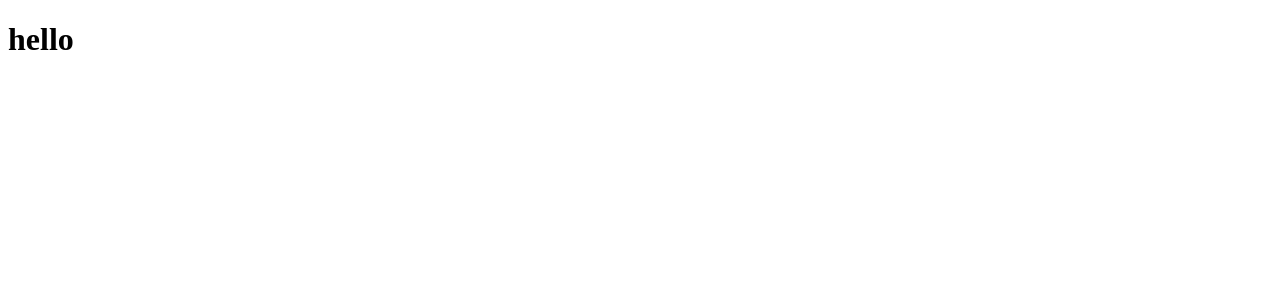
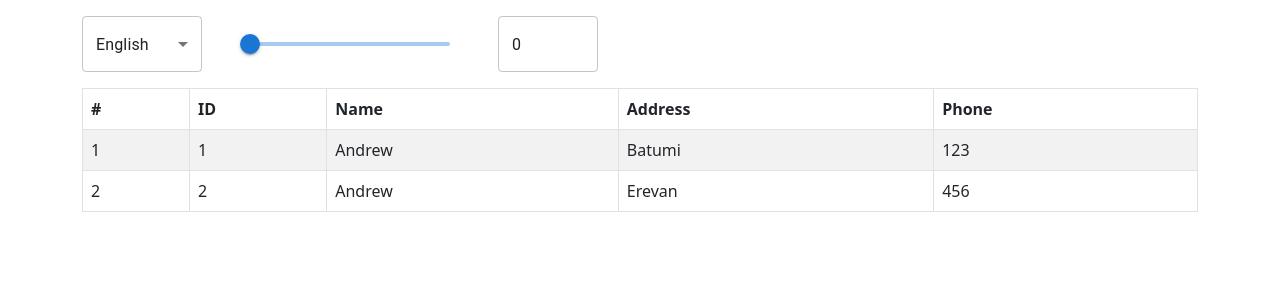
Before and after one commit to elsuppo/faker-data-ilearn, a React (Create React App) app: page / in a window 1280 px wide. Shown: the top 300 px of the page. Built offline with nearby package versions, Linux system fonts and the light colour scheme.

Commit message:
feat: add template table, dropdown, slider for error value

```diff
--- a/src/App.js
+++ b/src/App.js
@@ -1,10 +1,41 @@
+import { faker } from '@faker-js/faker';
+
+import PersonTable from './components/person-table';
+import Toolbar from './components/toolbar';
+import {Container, Stack } from 'react-bootstrap';
+
+faker.locale = 'de';
+
+function App() {
+
+  // test object
+  const persons = [
+    {
+      number: 1,
+      id: 1,
+      name: 'Andrew',
+      address: 'Batumi',
+      phone: '123'
+    },
+    {
+      number: 2,
+      id: 2,
+      name: 'Andrew',
+      address: 'Erevan',
+      phone: '456'
+    },
+  ]
+
+  return (
+    <Container>
+<Stack gap={3} className="mt-3">
+<Toolbar />
+      <PersonTable persons={persons} />
+</Stack>
 
 
-function App() {
-  return (
-    <div className="App">
-      <h1>hello</h1>
-    </div>
+    </Container>
+
   );
 }
 
--- /dev/null
+++ b/src/components/person-table-row.js
@@ -0,0 +1,14 @@
+const PersonTableRow = ({number, id, name, address, phone }) => {
+
+  return (
+    <tr>
+      <td>{number}</td>
+      <td>{id}</td>
+      <td>{name}</td>
+      <td>{address}</td>
+      <td>{phone}</td>
+    </tr>
+  )
+}
+
+export default PersonTableRow;
--- /dev/null
+++ b/src/components/person-table.js
@@ -0,0 +1,35 @@
+import Table from 'react-bootstrap/Table';
+
+import PersonTableRow from './person-table-row';
+
+const PersonTable = ({persons}) => {
+
+  const personTableRows = persons.map(person => {
+    const { id } = person;
+    return (
+      <PersonTableRow
+        key={id}
+        {...person}
+      />
+    )
+  })
+
+  return (
+    <Table striped bordered responsive>
+      <thead>
+        <tr>
+          <th scope="col">#</th>
+          <th scope="col">ID</th>
+          <th scope="col">Name</th>
+          <th scope="col">Address</th>
+          <th scope="col">Phone</th>
+        </tr>
+      </thead>
+      <tbody>
+        {personTableRows}
+      </tbody>
+    </Table>
+  )
+}
+
+export default PersonTable;
--- /dev/null
+++ b/src/components/toolbar.js
@@ -0,0 +1,41 @@
+import { useState, useEffect } from 'react';
+import { Stack } from 'react-bootstrap';
+
+import DropdownLang from './toolbar/dropdown-lang';
+import ControlsValueError from './toolbar/controls-value-error';
+import ControlsSeed from './toolbar/controls-seed';
+
+const Toolbar = () => {
+  const initialLang = localStorage.getItem('lang') ? localStorage.getItem('lang') : 'en';
+  const initialValueError = localStorage.getItem('valueError') ? localStorage.getItem('valueError') : 0;
+
+  const [lang, setLang] = useState(initialLang),
+    [valueError, setValueError] = useState(initialValueError);
+
+  useEffect(() => {
+    localStorage.setItem('lang', lang);
+    localStorage.setItem('valueError', valueError);
+  }, [lang, valueError]);
+
+  const handleChange = (event) => {
+    switch (event.target.name) {
+      case 'lang':
+        setLang(event.target.value);
+        break;
+      case 'valueError':
+        event.target.value > 1000 ? setValueError(1000) : setValueError(event.target.value);
+        break;
+      // no default
+    }
+  }
+
+  return (
+    <Stack direction="horizontal" gap={5}>
+      <DropdownLang lang={lang} handleChange={handleChange} />
+      <ControlsValueError valueError={valueError} handleChange={handleChange}/>
+      <ControlsSeed />
+    </Stack>
+  )
+}
+
+export default Toolbar;
--- /dev/null
+++ b/src/components/toolbar/controls-seed.js
@@ -0,0 +1,12 @@
+
+
+const ControlsSeed = () => {
+
+  return (
+    <>
+
+    </>
+  )
+}
+
+export default ControlsSeed;
--- /dev/null
+++ b/src/components/toolbar/controls-value-error.js
@@ -0,0 +1,35 @@
+import { Slider, TextField } from '@mui/material';
+
+const ControlsValueError = ({valueError, handleChange}) => {
+  return (
+    <>
+      <Slider
+        min={0}
+        step={0.5}
+        max={10}
+        name="valueError"
+        value={valueError}
+        onChange={handleChange}
+        valueLabelDisplay="auto"
+        style={{ width: '200px' }}
+      />
+
+      <TextField
+        type="number"
+        value={valueError}
+        name="valueError"
+        onChange={handleChange}
+        InputProps={{
+          inputProps: {
+            max: 1000, min: 0
+          }
+        }}
+        style={{ width: '100px' }}
+        variant="outlined"
+      />
+    </>
+
+  )
+}
+
+export default ControlsValueError;
--- /dev/null
+++ b/src/components/toolbar/dropdown-lang.js
@@ -0,0 +1,24 @@
+import { Select, FormControl, MenuItem } from '@mui/material';
+
+const DropdownLang = ({lang, handleChange}) => {
+
+  return (
+    <FormControl>
+    <Select
+      value={lang}
+      name="lang"
+      onChange={handleChange}
+      style={{width: '120px'}}
+    >
+      <MenuItem value={'en'}>English</MenuItem>
+      <MenuItem value={'de'}>German</MenuItem>
+      <MenuItem value={'es'}>Spanish</MenuItem>
+      <MenuItem value={'ge'}>Georgian</MenuItem>
+      <MenuItem value={'ru'}>Russian</MenuItem>
+    </Select>
+  </FormControl>
+  )
+
+}
+
+export default DropdownLang;
--- a/src/index.js
+++ b/src/index.js
@@ -2,6 +2,8 @@ import React from 'react';
 import ReactDOM from 'react-dom/client';
 
 import App from './App';
+
+import 'bootstrap/dist/css/bootstrap.min.css';
 
 const root = ReactDOM.createRoot(document.getElementById('root'));
 root.render(
```
Also changed, not shown: package.json (+8 -1 lines), 1 other file (tests, documents, lock files or other folders).
